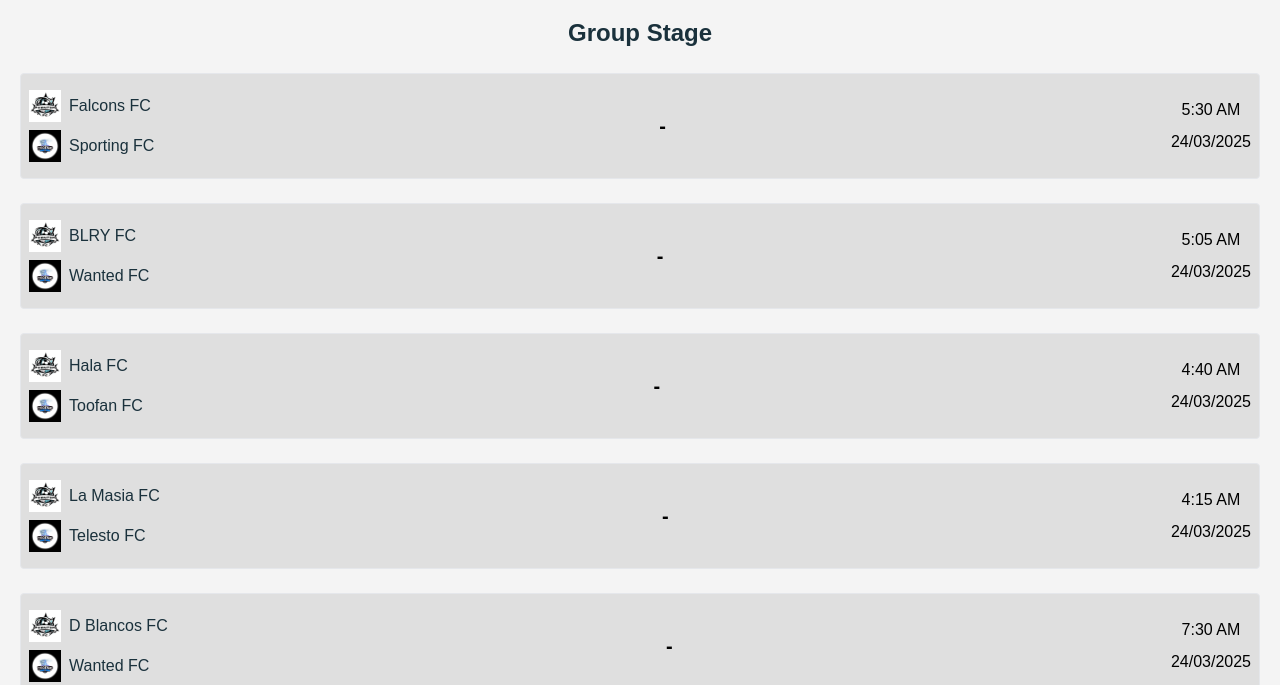
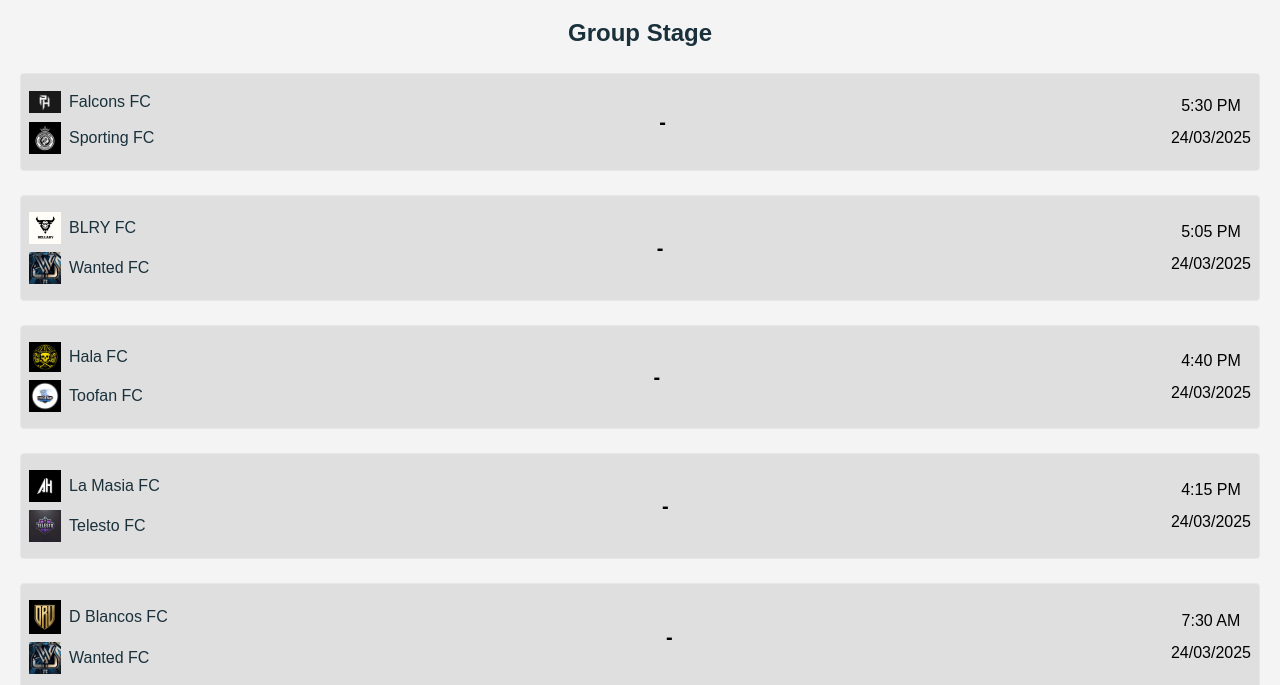
Before and after one commit to StephinArnold/FootballTournament_Website, a plain HTML site: page fixture.html in a window 1280 px wide. Shown: the part 115-800 px from the top of the page. Drawn offline with nearby package versions, Linux system fonts and the light colour scheme.

Commit message:
logo in fixture

```diff
--- a/fixture.html
+++ b/fixture.html
@@ -226,13 +226,13 @@
                 <div class="mt-6 flex w-full bg-[#dfdfdf] rounded px-2 py-4 items-center justify-between border">
                     <div class="flex flex-col gap-2">
                         <div class="flex gap-2 items-center">
-                            <img src="resource/phantom.jpg" alt="" width="32px" height="32px">
+                            <img src="resource/falcons.jpg" alt="" width="32px" height="32px">
                             <h1 class="font-medium text-[#1a313c]">
                                 Falcons FC
                             </h1>
                         </div>
                         <div class="flex gap-2 items-center">
-                            <img  src="resource/toofan.jpg" alt="" width="32px" height="32px">
+                            <img  src="resource/Sporting.jpg" alt="" width="32px" height="32px">
                             <h1 class="font-medium text-[#1a313c]">
                                 Sporting FC
                             </h1>
@@ -242,20 +242,20 @@
                         -
                     </div>
                     <div class="flex flex-col gap-2 items-center">
-                        <p>5:30 AM</p>
+                        <p>5:30 PM</p>
                         <p>24/03/2025</p>
                     </div>
                 </div>
                 <div class="mt-6 flex w-full bg-[#dfdfdf] rounded px-2 py-4 items-center justify-between border">
                     <div class="flex flex-col gap-2">
                         <div class="flex gap-2 items-center">
-                            <img src="resource/phantom.jpg" alt="" width="32px" height="32px">
+                            <img src="resource/bellary.jpg" alt="" width="32px" height="32px">
                             <h1 class="font-medium text-[#1a313c]">
                                 BLRY FC
                             </h1>
                         </div>
                         <div class="flex gap-2 items-center">
-                            <img  src="resource/toofan.jpg" alt="" width="32px" height="32px">
+                            <img  src="resource/wanted.jpg" alt="" width="32px" height="32px">
                             <h1 class="font-medium text-[#1a313c]">
                                 Wanted FC
                             </h1>
@@ -265,14 +265,14 @@
                         -
                     </div>
                     <div class="flex flex-col gap-2 items-center">
-                        <p>5:05 AM</p>
+                        <p>5:05 PM</p>
                         <p>24/03/2025</p>
                     </div>
                 </div>
                 <div class="mt-6 flex w-full bg-[#dfdfdf] rounded px-2 py-4 items-center justify-between border">
                     <div class="flex flex-col gap-2">
                         <div class="flex gap-2 items-center">
-                            <img src="resource/phantom.jpg" alt="" width="32px" height="32px">
+                            <img src="resource/hala.jpg" alt="" width="32px" height="32px">
                             <h1 class="font-medium text-[#1a313c]">
                                 Hala FC
                             </h1>
@@ -288,20 +288,20 @@
                         -
                     </div>
                     <div class="flex flex-col gap-2 items-center">
-                        <p>4:40 AM</p>
+                        <p>4:40 PM</p>
                         <p>24/03/2025</p>
                     </div>
                 </div>
                 <div class="mt-6 flex w-full bg-[#dfdfdf] rounded px-2 py-4 items-center justify-between border">
                     <div class="flex flex-col gap-2">
                         <div class="flex gap-2 items-center">
-                            <img src="resource/phantom.jpg" alt="" width="32px" height="32px">
+                            <img src="resource/la masia.jpg" alt="" width="32px" height="32px">
                             <h1 class="font-medium text-[#1a313c]">
                                 La Masia FC
                             </h1>
                         </div>
                         <div class="flex gap-2 items-center">
-                            <img  src="resource/toofan.jpg" alt="" width="32px" height="32px">
+                            <img  src="resource/telesto.jpg" alt="" width="32px" height="32px">
                             <h1 class="font-medium text-[#1a313c]">
                                 Telesto FC
                             </h1>
@@ -311,20 +311,20 @@
                         -
                     </div>
                     <div class="flex flex-col gap-2 items-center">
-                        <p>4:15 AM</p>
+                        <p>4:15 PM</p>
                         <p>24/03/2025</p>
                     </div>
                 </div>
                 <div class="mt-6 flex w-full bg-[#dfdfdf] rounded px-2 py-4 items-center justify-between border">
                     <div class="flex flex-col gap-2">
                         <div class="flex gap-2 items-center">
-                            <img src="resource/phantom.jpg" alt="" width="32px" height="32px">
+                            <img src="resource/drv.jpg" alt="" width="32px" height="32px">
                             <h1 class="font-medium text-[#1a313c]">
                                 D Blancos FC
                             </h1>
                         </div>
                         <div class="flex gap-2 items-center">
-                            <img  src="resource/toofan.jpg" alt="" width="32px" height="32px">
+                            <img  src="resource/wanted.jpg" alt="" width="32px" height="32px">
                             <h1 class="font-medium text-[#1a313c]">
                                 Wanted FC
                             </h1>
@@ -341,13 +341,13 @@
                 <div class="mt-6 flex w-full bg-[#dfdfdf] rounded px-2 py-4 items-center justify-between border">
                     <div class="flex flex-col gap-2">
                         <div class="flex gap-2 items-center">
-                            <img src="resource/phantom.jpg" alt="" width="32px" height="32px">
+                            <img src="resource/10ml.jpg" alt="" width="32px" height="32px">
                             <h1 class="font-medium text-[#1a313c]">
                                 Jawan FC
                             </h1>
                         </div>
                         <div class="flex gap-2 items-center">
-                            <img  src="resource/toofan.jpg" alt="" width="32px" height="32px">
+                            <img  src="resource/galactico.jpg" alt="" width="32px" height="32px">
                             <h1 class="font-medium text-[#1a313c]">
                                 Galatico FC
                             </h1>
```
